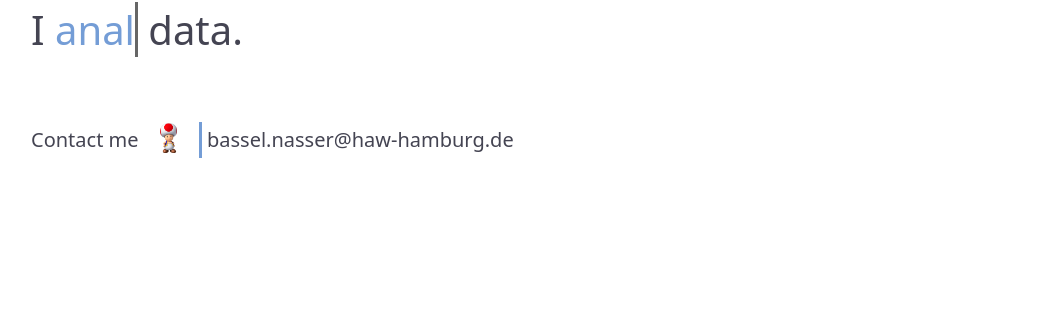
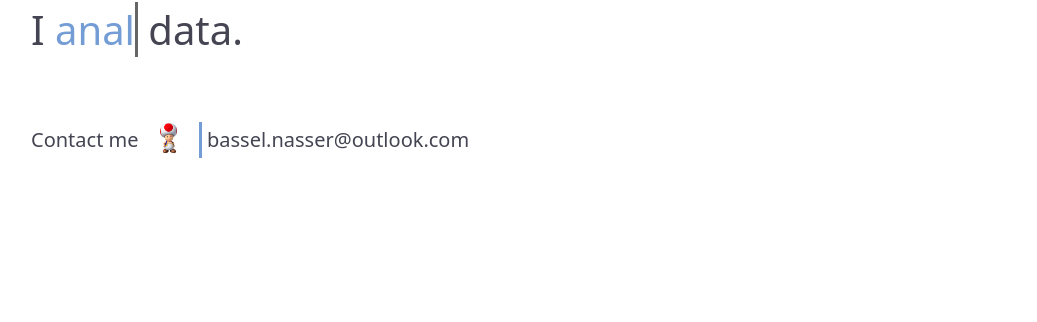
Before and after one commit to basselini/v1, a Jekyll site: the page built from index.html, in a window 1280 px wide and 900 px high, scrolled down 487 px. Shown: the part 134-456 px from the top of the window, without its empty margins (69-1106 px from the left). Built offline with Jekyll 4.4.1, drawn with Linux system fonts in a browser that asks for light colours; nearby versions of some CDN libraries.

Commit message:
Update _config.yml

```diff
--- a/_config.yml
+++ b/_config.yml
@@ -25,7 +25,7 @@ title: Bassel Nasser | Front End Lover
 description:
 baseurl: "https://basselini.github.io/v1/"
 url: ""
-email: bassel.nasser@haw-hamburg.de
+email: bassel.nasser@outlook.com
 resume: https://
 
 # Build settings
```
